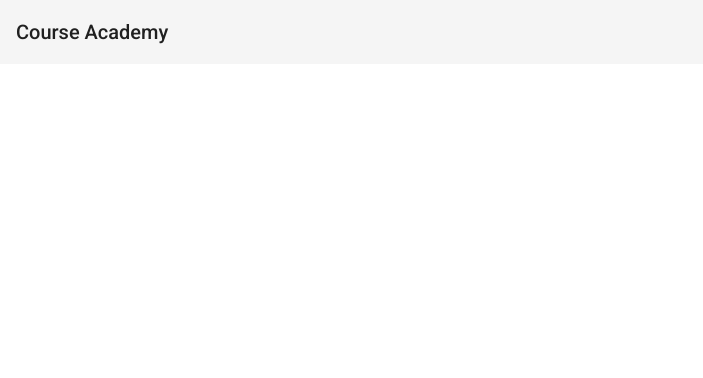
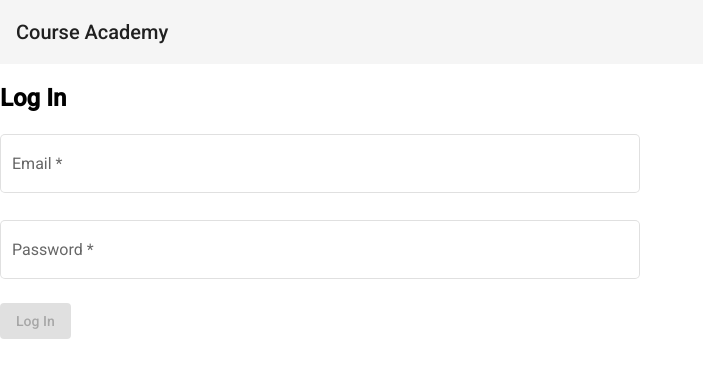
Before and after one commit to penko-outlov/course-academy, an Angular app: page /log-in in a window 1280 px wide. Before the commit this address led to /. Shown: the top 378 px of the page, without its empty margins (0-703 px from the left). Built offline with nearby package versions, Linux system fonts and the light colour scheme.

Commit message:
Create log in component

```diff
--- /dev/null
+++ b/src/app/components/log-in/log-in.component.css
@@ -0,0 +1,7 @@
+#log-in-form {
+  width: 50%;
+}
+
+#log-in-form .mat-form-field {
+  width: 100%;
+}
--- /dev/null
+++ b/src/app/components/log-in/log-in.component.html
@@ -0,0 +1,25 @@
+<h2>Log In</h2>
+
+<div id="log-in-form">
+  <form [formGroup]="logInForm">
+    <mat-grid-list cols="1" rowHeight="85px">
+      <mat-grid-tile>
+        <mat-form-field appearance="outline">
+          <mat-label>Email</mat-label>
+          <input matInput type="text" formControlName="email">
+          <mat-error *ngIf="email.touched && email.hasError('required')">Enter an email</mat-error>
+          <mat-error *ngIf="email.touched && !email.hasError('required')">Enter a valid email</mat-error>
+        </mat-form-field>
+      </mat-grid-tile>
+
+      <mat-grid-tile>
+        <mat-form-field appearance="outline">
+          <mat-label>Password</mat-label>
+          <input matInput type="password" formControlName="password">
+          <mat-error *ngIf="password.touched">Enter a password</mat-error>
+        </mat-form-field>
+      </mat-grid-tile>
+    </mat-grid-list>
+    <button type="button" color="primary" mat-raised-button [disabled]="logInForm.invalid" (click)="logIn()">Log In</button>
+  </form>
+</div>
--- /dev/null
+++ b/src/app/components/log-in/log-in.component.ts
@@ -0,0 +1,51 @@
+import { Component, OnInit, ViewChild } from '@angular/core';
+import { FormGroup, FormBuilder, Validators, FormGroupDirective } from '@angular/forms';
+import { UserService } from 'src/app/services/user.service';
+import { UserModel } from 'src/app/models/user/user.model';
+
+@Component({
+  selector: 'app-log-in',
+  templateUrl: './log-in.component.html',
+  styleUrls: ['./log-in.component.css']
+})
+export class LogInComponent implements OnInit {
+
+  @ViewChild(FormGroupDirective, { static: false }) form;
+  logInForm: FormGroup;
+  invalidCredentials: boolean = true;
+
+  constructor(private formBuilder: FormBuilder,
+              private userService: UserService) { }
+
+  ngOnInit() {
+    this.createLogInForm();
+  }
+
+  async logIn() {
+    const user: UserModel = (await this.userService.getByEmail(this.email.value))[0];
+    if (user && user.isActive && user.password === this.password.value) {
+      localStorage.setItem('user', JSON.stringify({ userId: user.id }));
+      this.invalidCredentials = false;
+    } else {
+      this.invalidCredentials = true;
+    }
+
+    this.form.resetForm();
+  }
+
+  private createLogInForm() {
+    this.logInForm = this.formBuilder.group({
+      email: ['', [
+        Validators.email,
+        Validators.required
+      ]],
+      password: ['', [
+        Validators.required
+      ]]
+    });
+  }
+
+  get email() { return this.logInForm.get('email'); }
+
+  get password() { return this.logInForm.get('password'); }
+}
```
Also changed, not shown: src/app/app.module.ts (+5 -2 lines).
